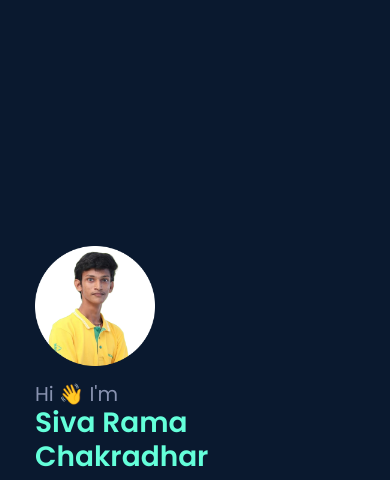
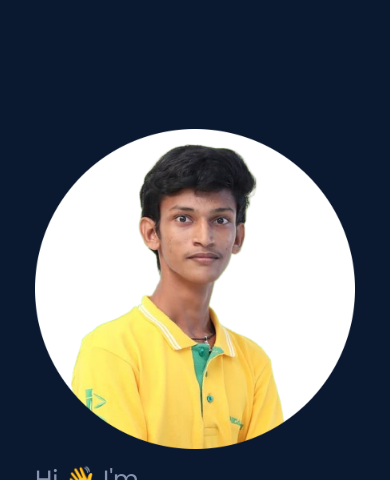
Before and after one commit to SivaRamaChakradhar/portfolio, a plain HTML site: page index.html in a window 390 px wide. Shown: the part 66-546 px from the top of the page. Drawn offline with nearby package versions, Linux system fonts and the light colour scheme.

Commit message:
home-page

```diff
--- a/index.css
+++ b/index.css
@@ -63,18 +63,6 @@ html, body {
   margin-right: 10px;
   margin-top: 15px;
 }
-/* Responsive */
-@media (max-width: 768px) {
-  .hero-heading {
-    font-size: 20px;
-  }
-  .hero-name {
-    font-size: 28px;
-  }
-  .profile-image {
-    width: 120px;
-  }
-}
 
 @keyframes slideFromLeft {
     0% { opacity: 0; transform: translateX(-100px); }
--- a/index.html
+++ b/index.html
@@ -43,7 +43,7 @@
   <main>
     <section id="home" class = "hero-section1">
       <div class = "container-fluid">
-        <div class = "row align-items-center">
+        <div class = "row align-items-center min-vh-100">
           <div class = "col-12 d-md-none animate-left">
             <img src="siva-removebg-preview-modified.png"
             alt="Siva Rama Chakradhar portrait"
```
